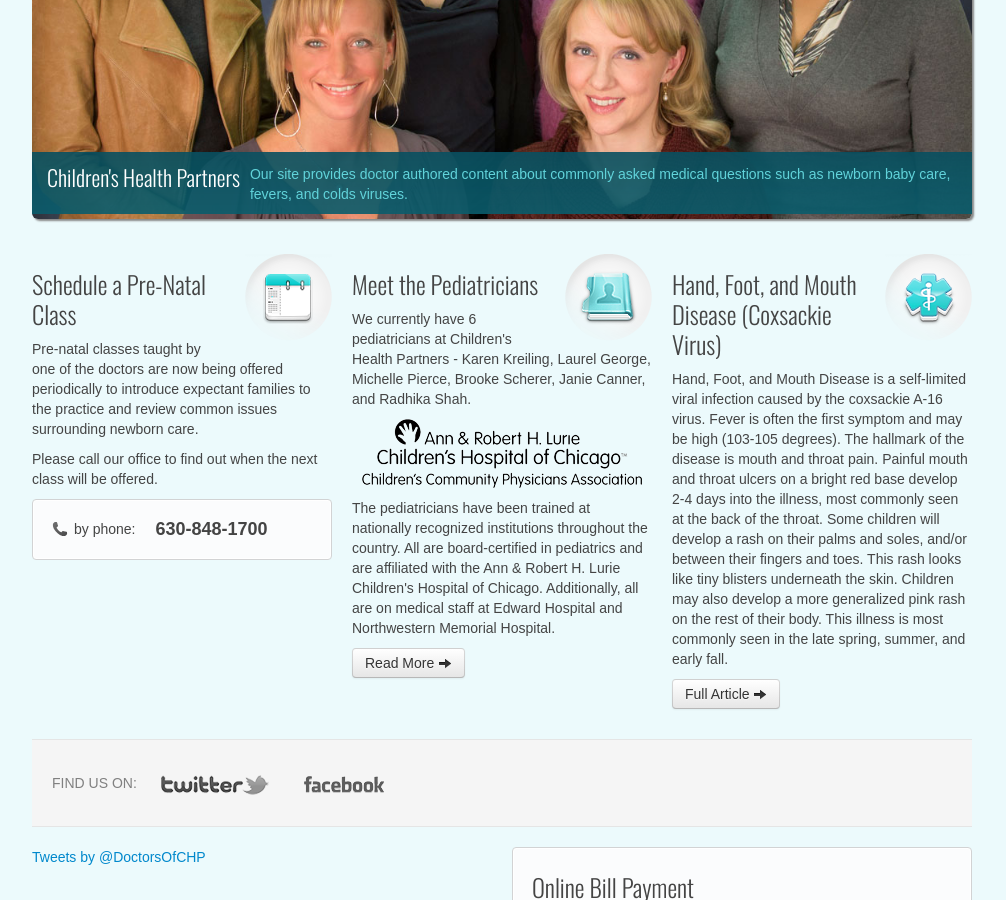
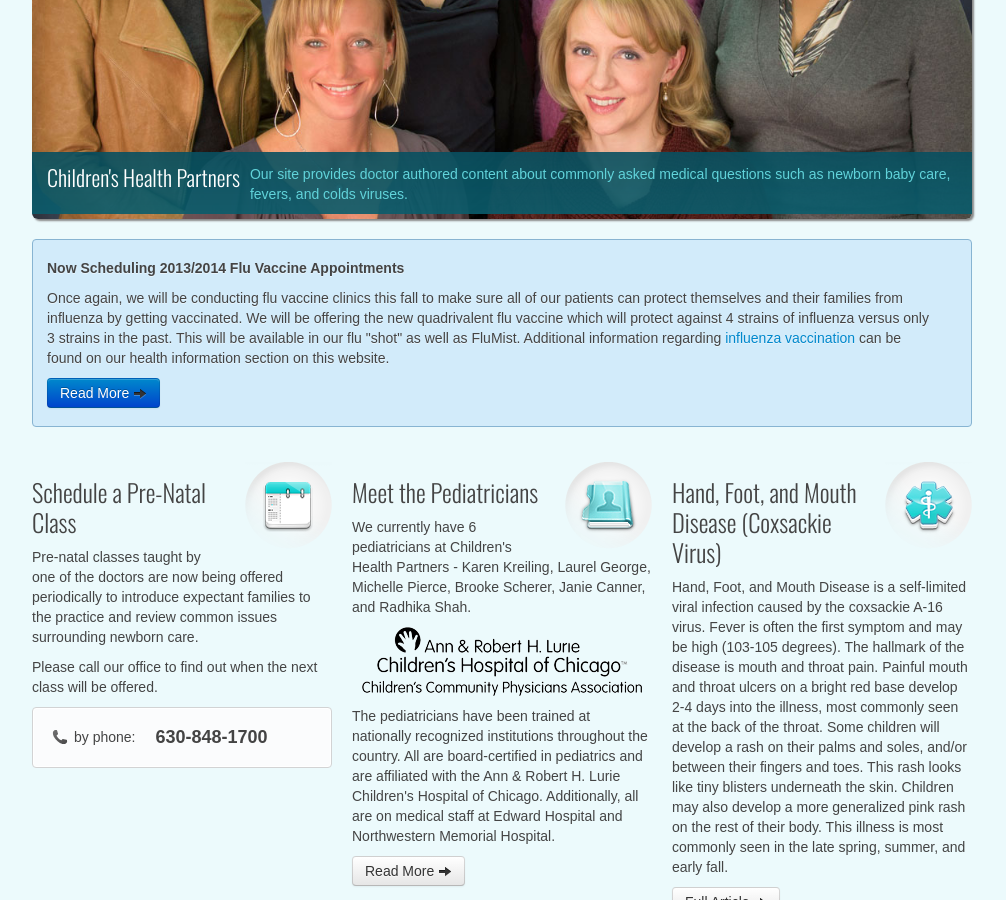
Before and after one commit to chpweb/web, a Jekyll site: the page built from index.html, in a window 1280 px wide and 900 px high, scrolled down 414 px. Shown: the whole window, without its empty margins (138-1144 px from the left). Built offline with Jekyll 4.4.1, drawn with Linux system fonts in a browser that asks for light colours; some web fonts are replaced; comment, search, counter and statistics services are not loaded.

Commit message:
Update index.html

```diff
--- a/index.html
+++ b/index.html
@@ -27,13 +27,13 @@ tagline: "Children's Health Partners provides quality pediatric services to the
 		</div>
 	</section>
 	<section>
-		<!--
+
 		<div class="home-info">
-			<h5>Flu Vaccine Appointments</h5>
-			<p>Although our flu vaccination clinics for the season have been completed, we are still offering flu shots and FluMist at the office. Please call to schedule a nurse appointment to have your child vaccinated. Additional information regarding influenza vaccination can be found on our health information section on this website.</p>
-			<p><a class="btn btn-medium btn-primary" href="/health_info/influenza-vaccination.html">Read More <i class="icon-arrow-right"></i></a></p>
+			<h5>Now Scheduling 2013/2014 Flu Vaccine Appointments</h5>
+			<p>Once again, we will be conducting flu vaccine clinics this fall to make sure all of our patients can protect themselves and their families from influenza by getting vaccinated.  We will be offering the new quadrivalent flu vaccine which will protect against 4 strains of influenza versus only 3 strains in the past.  This will be available in our flu "shot" as well as FluMist.  Additional information regarding <a href="/health_info/influenza-vaccination.html">influenza vaccination</a> can be found on our health information section on this website.</p>
+			<p><a class="btn btn-medium btn-primary" href="/flu-vaccine-dates">Read More <i class="icon-arrow-right"></i></a></p>
 		</div>
-		-->
+
 		<!--
 		<div class="home-info">
 			<h5>VFC Program no longer available at Children's Health Partners</h5>
```
